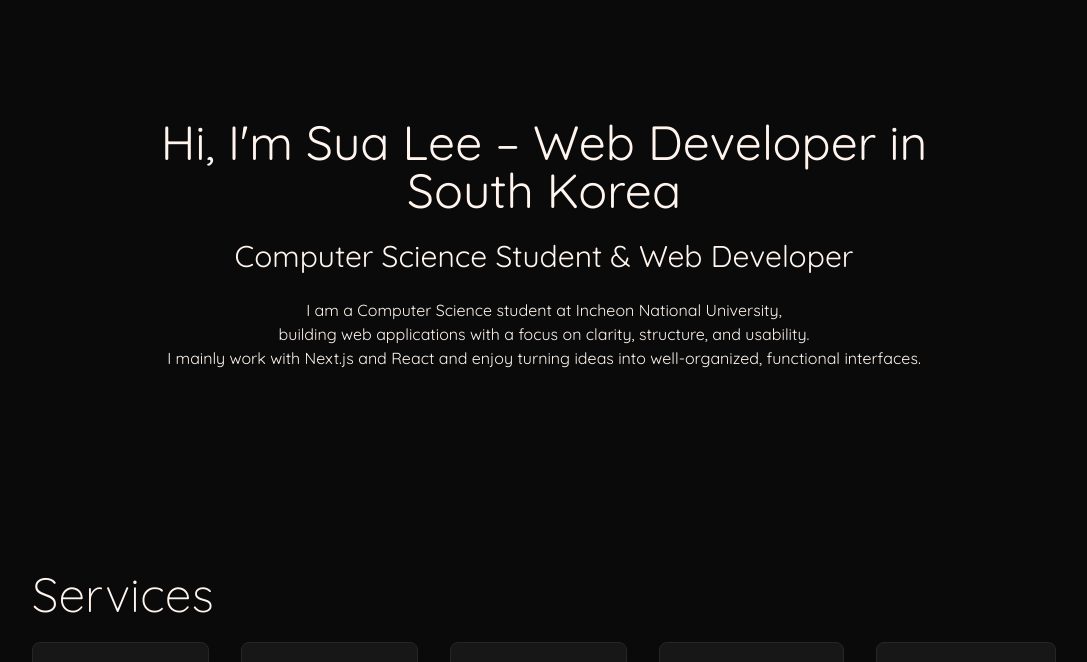
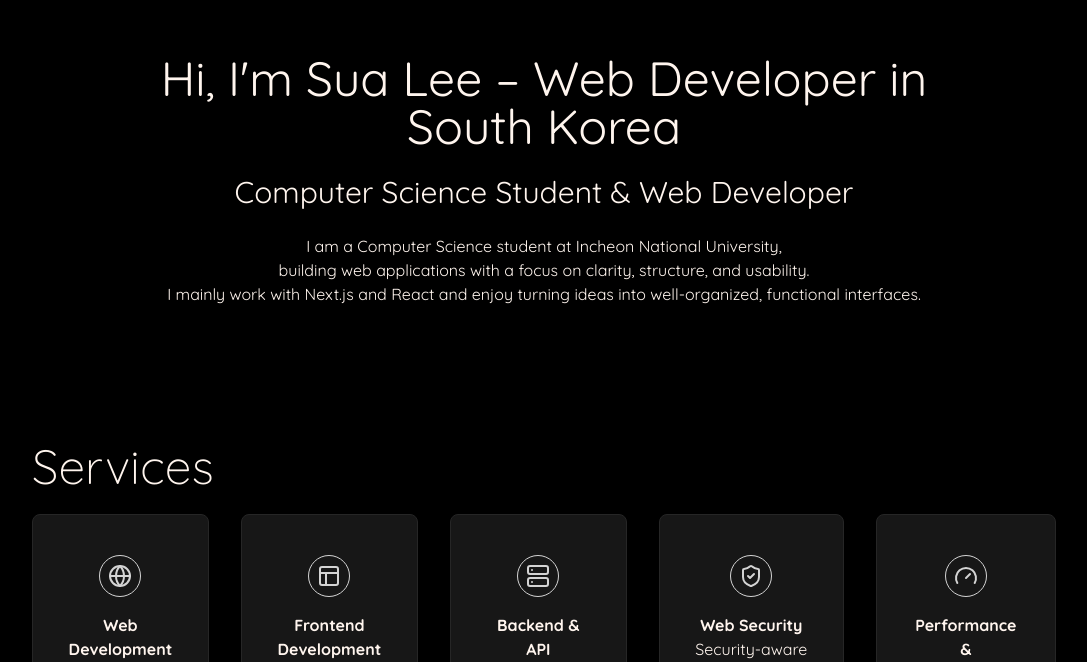
Before and after one commit to sua-l3e/sualee, a Next.js app: page / in a window 1280 px wide. Shown: the part 138-800 px from the top of the page, without its empty margins (96-1183 px from the left). Built offline with nearby package versions, Linux system fonts and the light colour scheme.

Commit message:
refactor: 배경 색 수정, 자기소개섹션 y축 패딩 축소

```diff
--- a/src/app/globals.css
+++ b/src/app/globals.css
@@ -1,7 +1,7 @@
 @import "tailwindcss";
 
 :root {
-  --background: #0a0a0a;
+  --background: #000000;
   --foreground: #FFF5EE;
 }
 
--- a/src/app/page.tsx
+++ b/src/app/page.tsx
@@ -5,7 +5,7 @@ export default function Home() {
   return (
     <div className="flex min-h-screen items-center justify-center bg-background">
       <main className="flex min-h-screen flex-col items-center justify-between py-32 px-16">
-        <div className="flex flex-col items-center py-32 px-32 space-y-6 text-center">
+        <div className="flex flex-col items-center py-16 px-32 space-y-6 text-center">
           <h1 className="text-5xl">Hi, I'm Sua Lee – Web Developer in South Korea</h1>
           <h2 className="text-3xl mx-3">Computer Science Student & Web Developer</h2>
           <p className="text-base mx-10 mb-10">I am a Computer Science student at Incheon National University,<br/>
```
